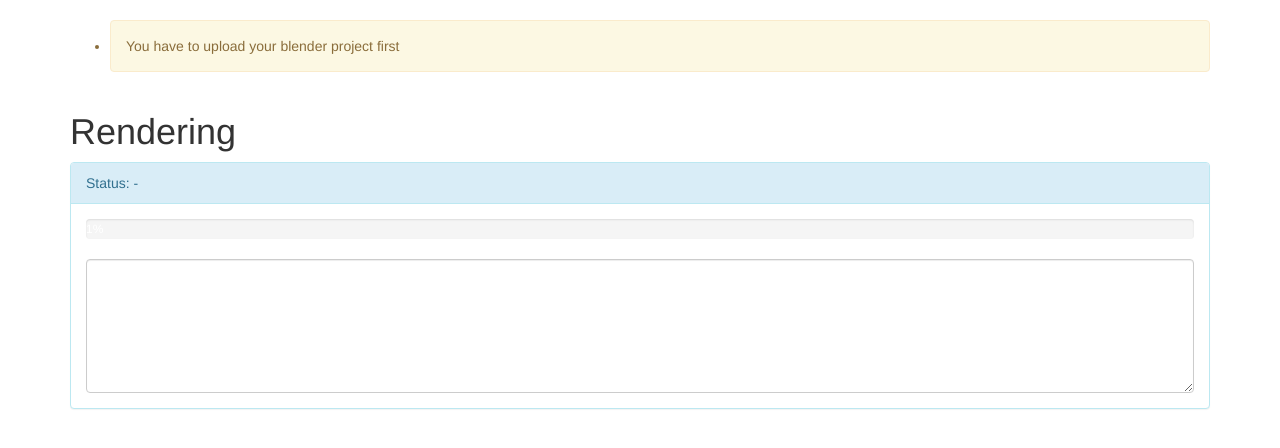
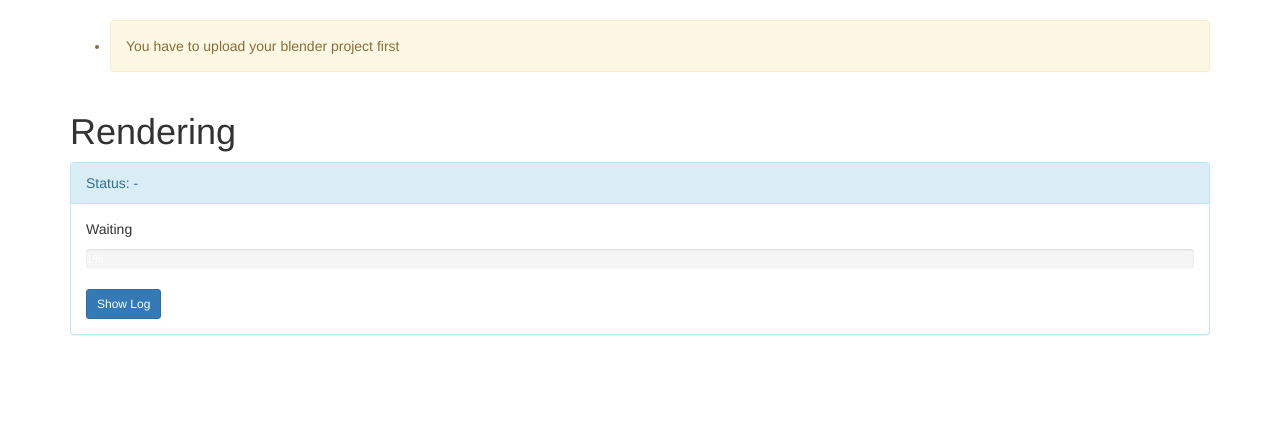
Before and after one commit to irfanpule/django-cloud-render, a Django app: page /rendering/ in a window 1280 px wide. Shown: the part 52-500 px from the top of the page. Run offline with Django 3.2, Linux system fonts and the light colour scheme; data that the repository does not hold is empty; parts of the project's set-up code (start-up, migrations or seed data) failed here and were passed over; some libraries are stand-ins or nearby versions.

Commit message:
show last process and add toggle button to show log

```diff
--- a/blender/render.py
+++ b/blender/render.py
@@ -1,7 +1,6 @@
 import subprocess
 import shlex
 import os
-import threading
 
 from django.conf import settings
 from blender.models import Project
--- a/website/templates/website/rendering.html
+++ b/website/templates/website/rendering.html
@@ -8,13 +8,15 @@
             <div class="panel panel-info">
                 <div class="panel-heading">Status: <span id="render_status">-</span></div>
                 <div class="panel-body">
+                    <p id="last_progress"></p>
                     <div class="progress">
                         <div class="progress-bar progress-bar-striped active" id="render_progress" role="progressbar" aria-valuenow="1"
                              aria-valuemin="0" aria-valuemax="100" style="width: 0%">
                             <span id="percentage_progress">1%</span>
                         </div>
                     </div>
-                    <textarea class="form-control" rows="6" id="log_process"></textarea>
+                    <button class="btn btn-primary btn-sm" id="show_log_btn">Show Log</button>
+                    <textarea class="form-control" rows="6" id="log_process" style="display: none;"></textarea>
                 </div>
             </div>
         </div>
@@ -33,12 +35,13 @@
             var log_html = "";
             for (var i = 0; i < log_content.length; i++) {
                 log_html += log_content[i]
+                $("#last_progress").text(log_content[i]);
             }
 
             if(render_state == 'success'){
                 console.log("berhasil nih")
+                $("#last_progress").text("");
             }
-
             $("#render_progress").css({'width': progress + "%"});
             $("#log_process").text(log_html);
             $("#percentage_progress").text(progress + "%");
@@ -61,7 +64,11 @@
         }
 
         $("document").ready(function () {
-            listenProcess()
+            listenProcess();
+            $("#last_progress").text("Waiting");
+            $("#show_log_btn").click(function() {
+                $("#log_process").toggle();
+            })
         })
     </script>
 {% endblock %}
```
